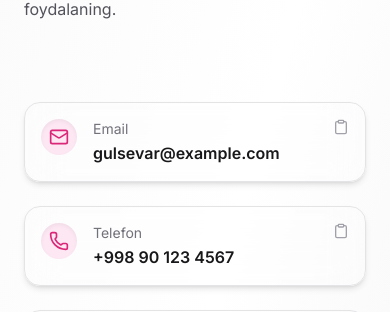
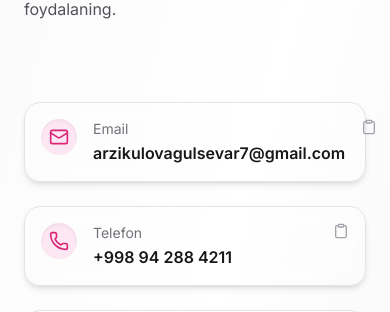
Before and after one commit to azizbekdevuz/gulsevar-portfolio, a Next.js app: page / in a window 390 px wide. Shown: the part 3275-3587 px from the top of the page. Built offline with nearby package versions, Linux system fonts and the light colour scheme; a web font is replaced by a local one.

Commit message:
chore(content): update contact email and phone number with real data

```diff
--- a/src/components/sections/contact/Contact.tsx
+++ b/src/components/sections/contact/Contact.tsx
@@ -79,14 +79,14 @@ const Contact = () => {
             <SignalNode
               icon={Mail}
               label={t("contact.email")}
-              value="gulsevar@example.com"
-              href="mailto:gulsevar@example.com"
+              value="arzikulovagulsevar7@gmail.com"
+              href="mailto:arzikulovagulsevar7@gmail.com"
             />
             <SignalNode
               icon={Phone}
               label={t("contact.phone")}
-              value="+998 90 123 4567"
-              href="tel:+998901234567"
+              value="+998 94 288 4211"
+              href="tel:+998942884211"
             />
             <SignalNode
               icon={MapPin}
```
